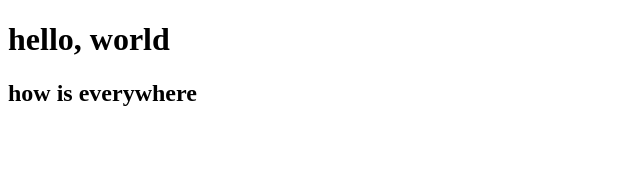
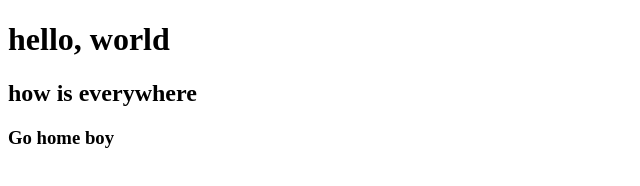
Before and after one commit to EngineerMuki/FirstRepo, a plain HTML site: page webMaster/index.html in a window 1280 px wide. Shown: the whole page, without its empty margins (0-640 px from the left). Drawn offline with Linux system fonts and the light colour scheme.

Commit message:
pullTest
I want to pull you

```diff
--- a/webMaster/index.html
+++ b/webMaster/index.html
@@ -8,5 +8,6 @@
 <body>
     <h1>hello, world</h1>
     <h2>how is everywhere</h2>
+    <h3>Go home boy</h3>
 </body>
 </html>
```
